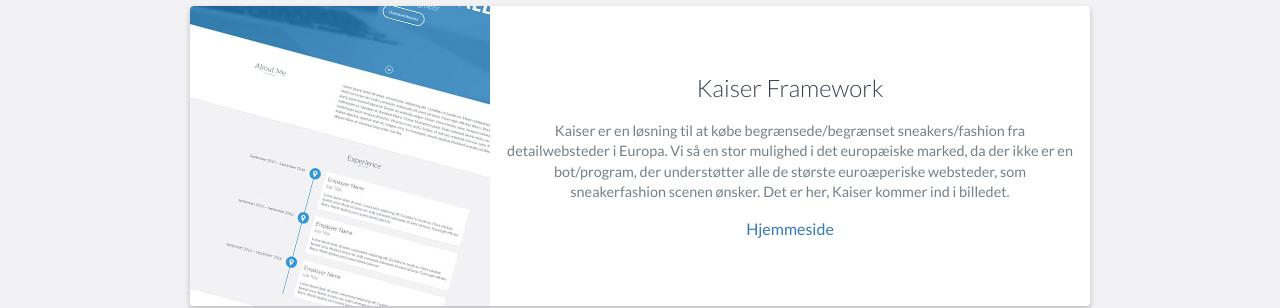
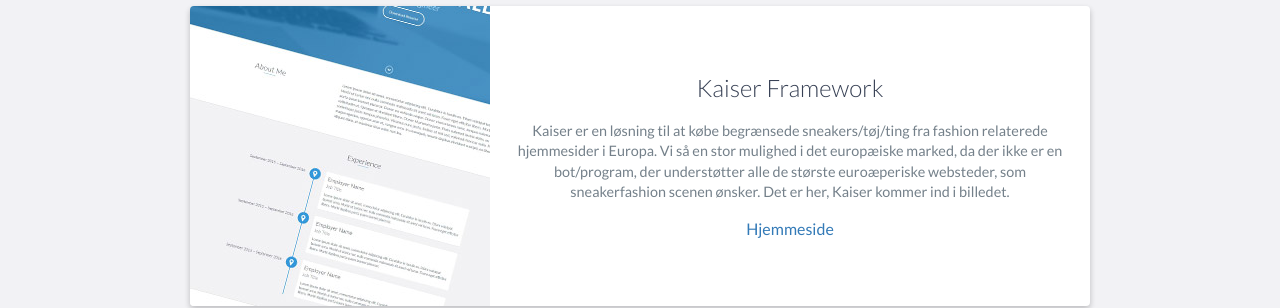
Before and after one commit to TheAndersMadsen/theandersmadsen.github.io, a website: page index.html in a window 1280 px wide. Shown: the part 2540-2848 px from the top of the page. Drawn offline with nearby package versions, Linux system fonts and the light colour scheme.

Commit message:
Update index.html

```diff
--- a/index.html
+++ b/index.html
@@ -155,7 +155,7 @@
                     <div class="project-info">
                         <h3>Kaiser Framework</h3>
                         <p>
-                            Kaiser er en løsning til at købe begrænsede/begrænset sneakers/fashion fra detailwebsteder i Europa. Vi så en stor mulighed i det europæiske marked, da der ikke er en bot/program, der understøtter alle de største euroæperiske websteder, som sneakerfashion scenen ønsker. Det er her, Kaiser kommer ind i billedet.
+                            Kaiser er en løsning til at købe begrænsede sneakers/tøj/ting fra fashion relaterede hjemmesider i Europa. Vi så en stor mulighed i det europæiske marked, da der ikke er en bot/program, der understøtter alle de største euroæperiske websteder, som sneakerfashion scenen ønsker. Det er her, Kaiser kommer ind i billedet.
                         </p>
                         <a href="https://twitter.com/KaiserFramework">Hjemmeside</a>
                     </div>
```
